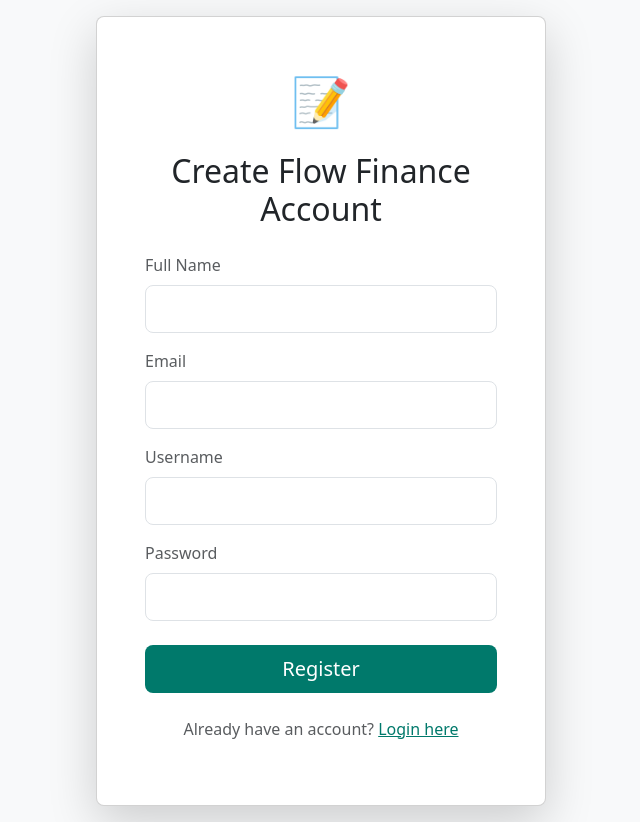
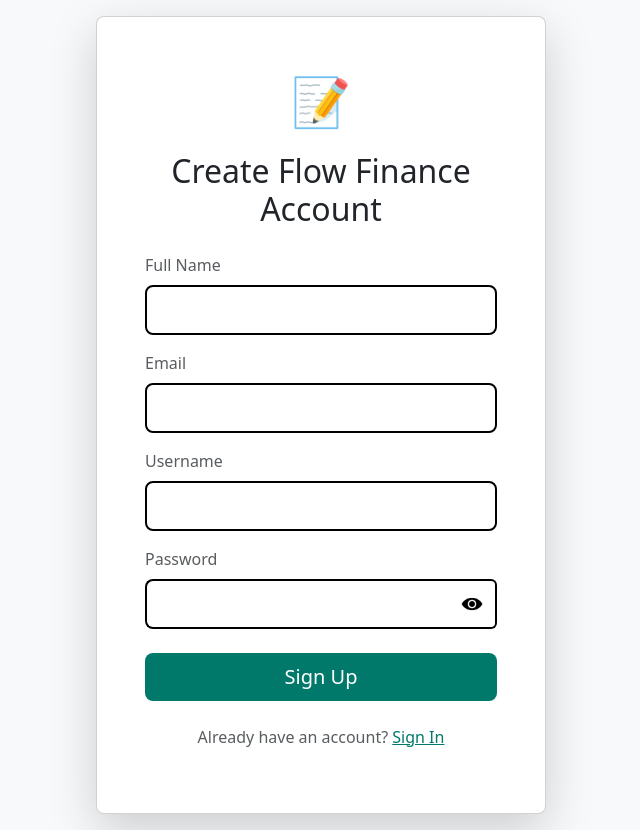
Before and after one commit to ajy-ocean/flow-finance-frontend, a React (Create React App) app: page /register in a window 1280 px wide. Shown: the whole page, without its empty margins (319-959 px from the left). Built offline with nearby package versions, Linux system fonts and the light colour scheme; no server answers.

Commit message:
changes in login and register UI

```diff
--- a/src/components/Login.js
+++ b/src/components/Login.js
@@ -2,10 +2,15 @@ import React, { useState } from "react";
 import axios from "axios";
 import { useNavigate, Link } from "react-router-dom";
 import { useAuth } from "../context/AuthContext";
+import ShowIcon from "../assets/icons/show.png";
+import HideIcon from "../assets/icons/hide.png";
 
 const Login = () => {
     const [username, setUsername] = useState("");
     const [password, setPassword] = useState("");
+    const [showPassword, setShowPassword] = useState(false);
+    const [passwordFocused, setPasswordFocused] = useState(false);
+
     const { login } = useAuth();
     const navigate = useNavigate();
     const primaryColor = "#00796B";
@@ -13,12 +18,19 @@ const Login = () => {
     const handleSubmit = async (e) => {
         e.preventDefault();
         try {
-            const res = await axios.post("/api/user/login", { username, password });
+            const res = await axios.post("/api/user/login", {
+                username,
+                password,
+            });
+
             const token = res.data.accessToken;
             login(token);
             navigate("/dashboard");
         } catch (err) {
-            alert("Login failed: " + (err.response?.data?.message || "Invalid Credentials"));
+            alert(
+                "Login failed: " +
+                    (err.response?.data?.message || "Invalid Credentials")
+            );
         }
     };
 
@@ -38,42 +50,113 @@ const Login = () => {
                 >
                     📈
                 </div>
-                <h2 className="text-center mb-4 text-dark">Flow Finance Login</h2>
+
+                <h2 className="text-center mb-4 text-dark">
+                    Flow Finance Login
+                </h2>
+
                 <form onSubmit={handleSubmit}>
+                    {/* Username */}
                     <div className="mb-3">
-                        <label className="form-label text-muted">Username</label>
+                        <label className="form-label text-muted">
+                            Username
+                        </label>
                         <input
                             type="text"
                             className="form-control form-control-lg"
                             value={username}
                             onChange={(e) => setUsername(e.target.value)}
                             required
+                            style={{
+                                border: "2px solid black",
+                            }}
                         />
                     </div>
+
+                    {/* Password */}
                     <div className="mb-4">
-                        <label className="form-label text-muted">Password</label>
-                        <input
-                            type="password"
-                            className="form-control form-control-lg"
-                            value={password}
-                            onChange={(e) => setPassword(e.target.value)}
-                            required
-                        />
+                        <label className="form-label text-muted">
+                            Password
+                        </label>
+
+                        <div
+                            className="input-group"
+                            onFocus={() => setPasswordFocused(true)}
+                            onBlur={() => setPasswordFocused(false)}
+                            style={{
+                                borderRadius: "0.375rem",
+                                boxShadow: passwordFocused
+                                    ? "0 0 0 0.25rem rgba(13, 110, 253, 0.25)"
+                                    : "none",
+                                transition: "box-shadow 0.2s ease",
+                            }}
+                        >
+                            <input
+                                type={showPassword ? "text" : "password"}
+                                className="form-control form-control-lg"
+                                value={password}
+                                onChange={(e) =>
+                                    setPassword(e.target.value)
+                                }
+                                required
+                                style={{
+                                    border: "2px solid black",
+                                    borderRight: "none",
+                                    boxShadow: "none",
+                                }}
+                            />
+
+                            <span
+                                className="input-group-text bg-white"
+                                onClick={() =>
+                                    setShowPassword(!showPassword)
+                                }
+                                style={{
+                                    border: "2px solid black",
+                                    borderLeft: "none",
+                                    cursor: "pointer",
+                                    boxShadow: "none",
+                                }}
+                            >
+                                <img
+                                    src={
+                                        showPassword
+                                            ? HideIcon
+                                            : ShowIcon
+                                    }
+                                    alt="Toggle password visibility"
+                                    style={{
+                                        width: "22px",
+                                        height: "22px",
+                                        pointerEvents: "none",
+                                    }}
+                                />
+                            </span>
+                        </div>
                     </div>
+
+                    {/* Button */}
                     <div className="d-grid">
                         <button
                             type="submit"
                             className="btn btn-lg"
-                            style={{ backgroundColor: primaryColor, color: "white" }}
+                            style={{
+                                backgroundColor: primaryColor,
+                                color: "white",
+                            }}
                         >
                             Sign In
                         </button>
                     </div>
                 </form>
+
                 <p className="text-center mt-4 text-muted">
                     New user?{" "}
-                    <Link to="/register" style={{ color: primaryColor }}>
-                        Register here
+                    <Link
+                        to="/register"
+                        style={{ color: primaryColor }}
+                    >
+                        Sign Up
                     </Link>
                 </p>
             </div>
--- a/src/components/Register.js
+++ b/src/components/Register.js
@@ -1,58 +1,190 @@
-import React, { useState } from 'react';
-import axios from 'axios';
-import { useNavigate, Link } from 'react-router-dom';
-import { useAuth } from '../context/AuthContext';
+import React, { useState } from "react";
+import axios from "axios";
+import { useNavigate, Link } from "react-router-dom";
+import { useAuth } from "../context/AuthContext";
+import ShowIcon from "../assets/icons/show.png";
+import HideIcon from "../assets/icons/hide.png";
 
 const Register = () => {
-    const [formData, setFormData] = useState({ username: '', password: '', email: '', fullName: '' });
+    const [formData, setFormData] = useState({
+        username: "",
+        password: "",
+        email: "",
+        fullName: "",
+    });
+
+    const [showPassword, setShowPassword] = useState(false);
+    const [passwordFocused, setPasswordFocused] = useState(false);
+
     const { login } = useAuth();
     const navigate = useNavigate();
-    const primaryColor = '#00796B';
+    const primaryColor = "#00796B";
 
-    const handleChange = (e) => setFormData({ ...formData, [e.target.name]: e.target.value });
+    const handleChange = (e) =>
+        setFormData({ ...formData, [e.target.name]: e.target.value });
 
     const handleSubmit = async (e) => {
         e.preventDefault();
         try {
-            const res = await axios.post('/api/user/register', formData);
+            const res = await axios.post("/api/user/register", formData);
             const token = res.data.accessToken;
             login(token);
-            navigate('/dashboard');
+            navigate("/dashboard");
         } catch (err) {
-            alert('Registration failed: ' + (err.response?.data?.message || 'Error'));
+            alert(
+                "Registration failed: " +
+                    (err.response?.data?.message || "Error")
+            );
         }
     };
 
     return (
         <div className="d-flex justify-content-center align-items-center min-vh-100 bg-light p-3">
-            <div className="card shadow-lg p-5 w-100" style={{ maxWidth: '450px', borderRadius: '8px' }}>
-                <div style={{ fontSize: '3rem', color: primaryColor, textAlign: 'center', marginBottom: '15px' }}>📝</div>
-                <h2 className="text-center mb-4 text-dark">Create Flow Finance Account</h2>
+            <div
+                className="card shadow-lg p-5 w-100"
+                style={{ maxWidth: "450px", borderRadius: "8px" }}
+            >
+                <div
+                    style={{
+                        fontSize: "3rem",
+                        color: primaryColor,
+                        textAlign: "center",
+                        marginBottom: "15px",
+                    }}
+                >
+                    📝
+                </div>
+
+                <h2 className="text-center mb-4 text-dark">
+                    Create Flow Finance Account
+                </h2>
+
                 <form onSubmit={handleSubmit}>
+                    {/* Full Name */}
                     <div className="mb-3">
-                        <label className="form-label text-muted">Full Name</label>
-                        <input type="text" className="form-control form-control-lg" name="fullName" onChange={handleChange} required />
+                        <label className="form-label text-muted">
+                            Full Name
+                        </label>
+                        <input
+                            type="text"
+                            className="form-control form-control-lg"
+                            name="fullName"
+                            onChange={handleChange}
+                            required
+                            style={{ border: "2px solid black" }}
+                        />
                     </div>
+
+                    {/* Email */}
                     <div className="mb-3">
-                        <label className="form-label text-muted">Email</label>
-                        <input type="email" className="form-control form-control-lg" name="email" onChange={handleChange} required />
+                        <label className="form-label text-muted">
+                            Email
+                        </label>
+                        <input
+                            type="email"
+                            className="form-control form-control-lg"
+                            name="email"
+                            onChange={handleChange}
+                            required
+                            style={{ border: "2px solid black" }}
+                        />
                     </div>
+
+                    {/* Username */}
                     <div className="mb-3">
-                        <label className="form-label text-muted">Username</label>
-                        <input type="text" className="form-control form-control-lg" name="username" onChange={handleChange} required />
+                        <label className="form-label text-muted">
+                            Username
+                        </label>
+                        <input
+                            type="text"
+                            className="form-control form-control-lg"
+                            name="username"
+                            onChange={handleChange}
+                            required
+                            style={{ border: "2px solid black" }}
+                        />
                     </div>
+
+                    {/* Password */}
                     <div className="mb-4">
-                        <label className="form-label text-muted">Password</label>
-                        <input type="password" className="form-control form-control-lg" name="password" onChange={handleChange} required />
+                        <label className="form-label text-muted">
+                            Password
+                        </label>
+
+                        <div
+                            className="input-group"
+                            onFocus={() => setPasswordFocused(true)}
+                            onBlur={() => setPasswordFocused(false)}
+                            style={{
+                                borderRadius: "0.375rem",
+                                boxShadow: passwordFocused
+                                    ? "0 0 0 0.25rem rgba(13, 110, 253, 0.25)"
+                                    : "none",
+                                transition: "box-shadow 0.2s ease",
+                            }}
+                        >
+                            <input
+                                type={showPassword ? "text" : "password"}
+                                className="form-control form-control-lg"
+                                name="password"
+                                onChange={handleChange}
+                                required
+                                style={{
+                                    border: "2px solid black",
+                                    borderRight: "none",
+                                    boxShadow: "none",
+                                }}
+                            />
+
+                            <span
+                                className="input-group-text bg-white"
+                                onClick={() =>
+                                    setShowPassword(!showPassword)
+                                }
+                                style={{
+                                    border: "2px solid black",
+                                    borderLeft: "none",
+                                    cursor: "pointer",
+                                    boxShadow: "none",
+                                }}
+                            >
+                                <img
+                                    src={
+                                        showPassword
+                                            ? HideIcon
+                                            : ShowIcon
+                                    }
+                                    alt="Toggle password visibility"
+                                    style={{
+                                        width: "22px",
+                                        height: "22px",
+                                        pointerEvents: "none",
+                                    }}
+                                />
+                            </span>
+                        </div>
                     </div>
+
+                    {/* Button */}
                     <div className="d-grid">
-                        <button type="submit" className="btn btn-lg" style={{ backgroundColor: primaryColor, color: 'white' }}>
-                            Register
+                        <button
+                            type="submit"
+                            className="btn btn-lg"
+                            style={{
+                                backgroundColor: primaryColor,
+                                color: "white",
+                            }}
+                        >
+                            Sign Up
                         </button>
                     </div>
                 </form>
+
                 <p className="text-center mt-4 text-muted">
-                    Already have an account? <Link to="/" style={{ color: primaryColor }}>Login here</Link>
+                    Already have an account?{" "}
+                    <Link to="/" style={{ color: primaryColor }}>
+                        Sign In
+                    </Link>
                 </p>
             </div>
         </div>
```
